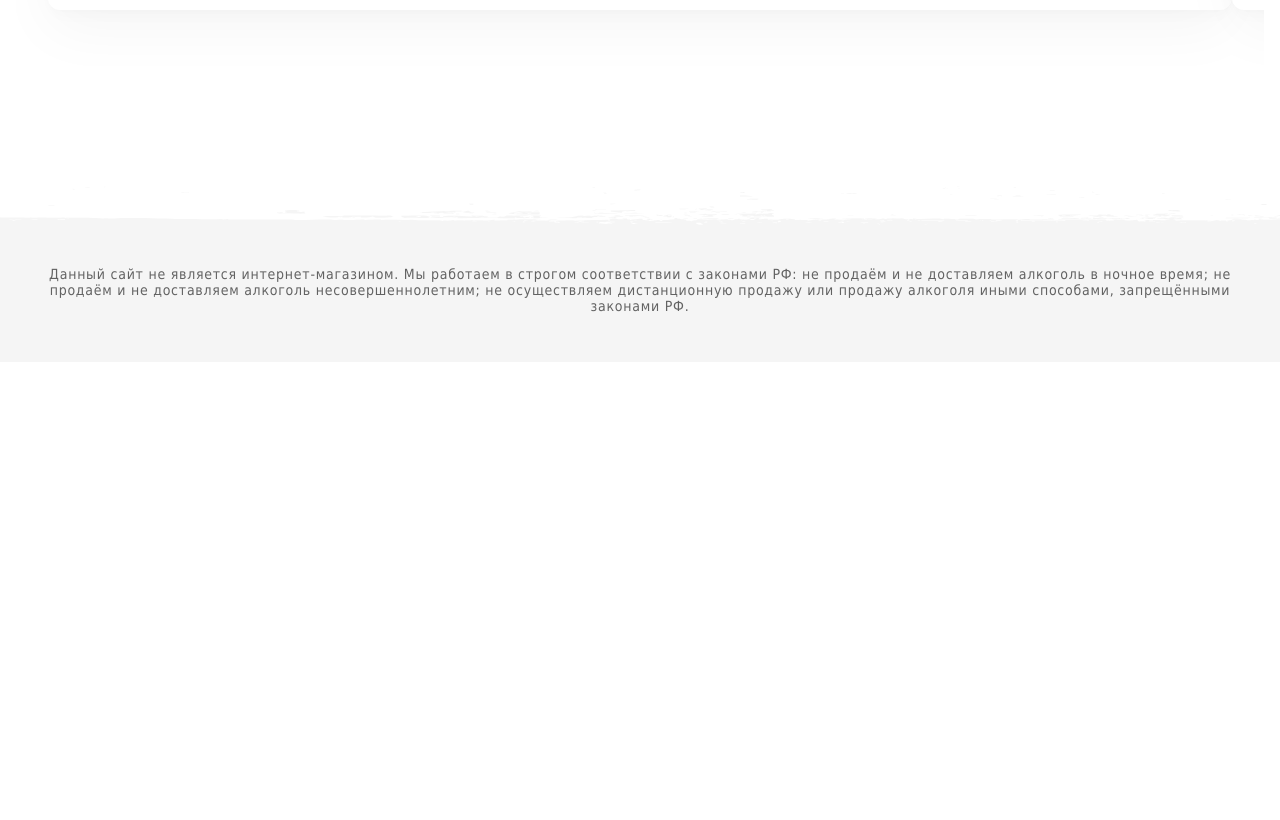
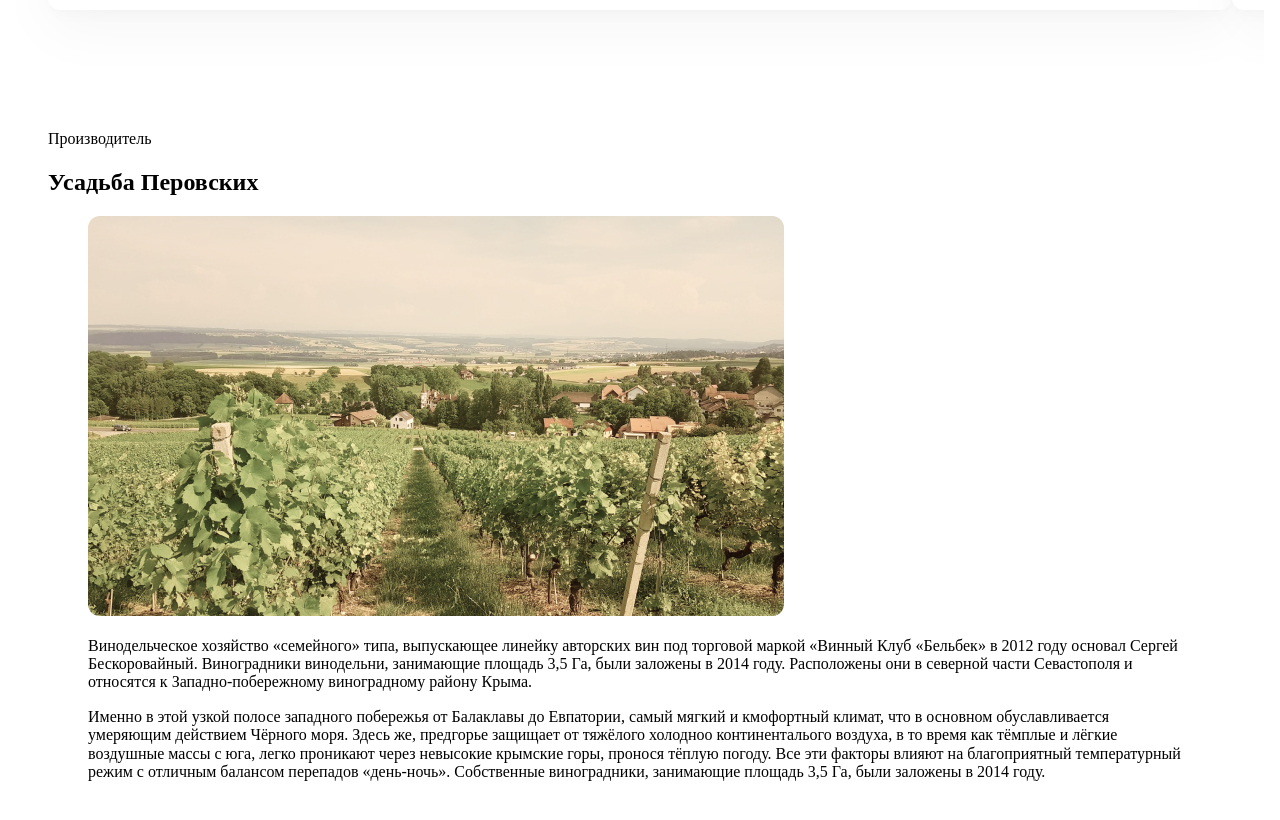
Before and after one commit to Umorph/winesOnlineStore, a website: page #src/item.html in a window 1280 px wide. Shown: the part 3880-4700 px from the top of the page. Before the commit the page ends 4242 px from the top, so only its background shows below. Drawn offline with nearby package versions, Linux system fonts and the light colour scheme; files that its build step writes are made by us from their sources; a web font is replaced by a local one.

Commit message:
Добавляет разметку для блока manufacturer-info

```diff
--- a/#src/item.html
+++ b/#src/item.html
@@ -464,6 +464,29 @@
     <div class="swiper-button-prev"></div>
     <div class="swiper-button-next"></div>
   </section>
+  <section class="main-content__manufacturer-info manufacturer-info">
+    <span class="manufacturer-info__hint">Производитель</span>
+    <h2 class="manufacturer-info__heading">Усадьба Перовских</h2>
+    <figure class="manufacturer-info__img-wrapper">
+      <img class="manufacturer-info__img" src="img/petrovski-estate.jpg" alt="Фото усадьбы Перовских">
+      <figcaption class="manufacturer-info__text-wrapper">
+        <p class="manufacturer-info__text">
+          Винодельческое хозяйство «семейного» типа, выпускающее линейку авторских вин под торговой маркой
+          «Винный Клуб «Бельбек» в 2012 году основал Сергей Бескоровайный. Виноградники винодельни, занимающие
+          площадь 3,5 Га, были заложены в 2014 году. Расположены они в северной части Севастополя и относятся
+          к Западно-побережному виноградному району Крыма.
+        </p>
+        <p class="manufacturer-info__text">
+          Именно в этой узкой полосе западного побережья от Балаклавы до Евпатории, самый мягкий и кмофортный
+          климат, что в основном обуславливается умеряющим действием Чёрного моря. Здесь же, предгорье защищает
+          от тяжёлого холодноо континенталього воздуха, в то время как тёмплые и лёгкие воздушные массы с юга,
+          легко проникают через невысокие крымские горы, пронося тёплую погоду. Все эти факторы влияют на
+          благоприятный температурный режим с отличным балансом перепадов «день-ночь». Собственные виноградники,
+          занимающие площадь 3,5 Га, были заложены в 2014 году.
+        </p>
+      </figcaption>
+    </figure>
+  </section>
 </main>
 @@include('_footer.html')
 
```
